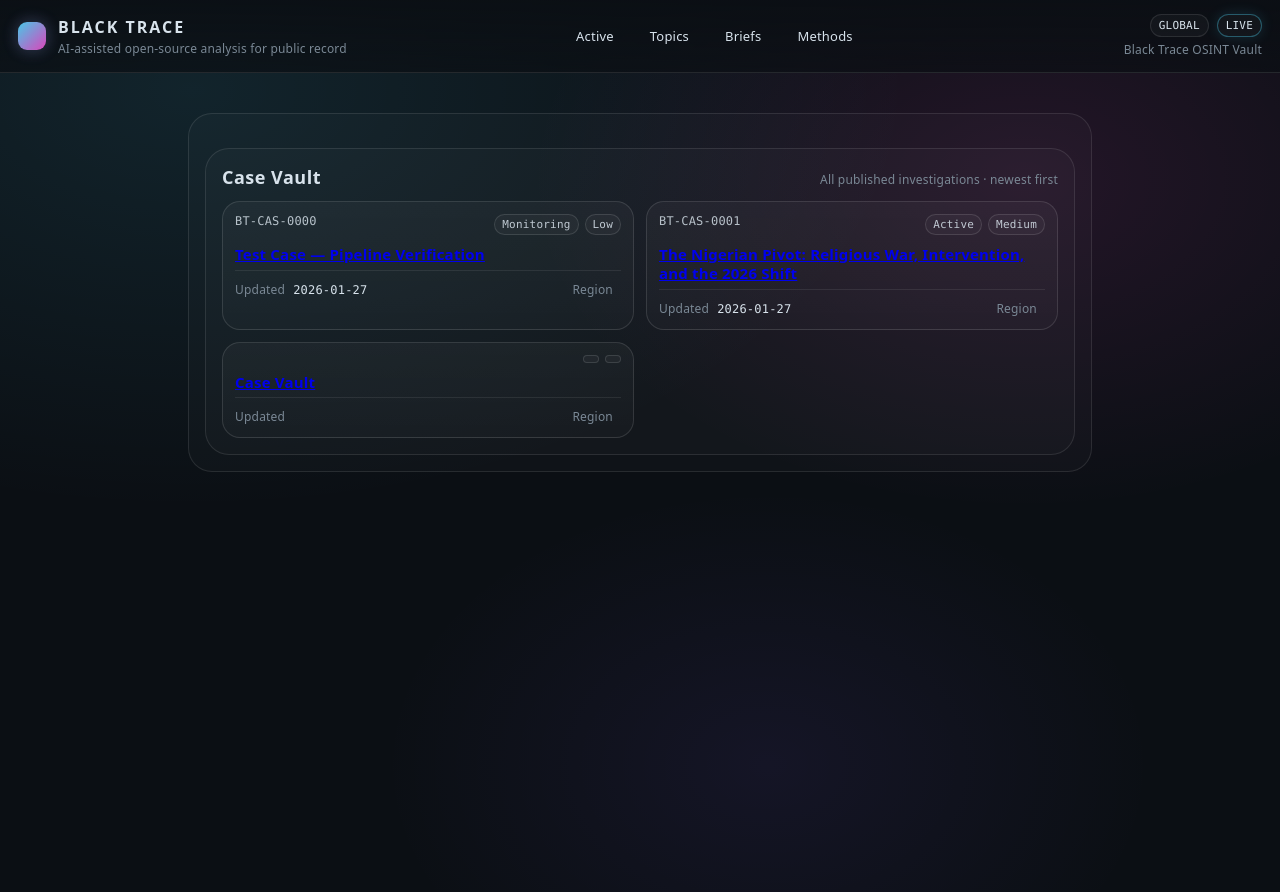
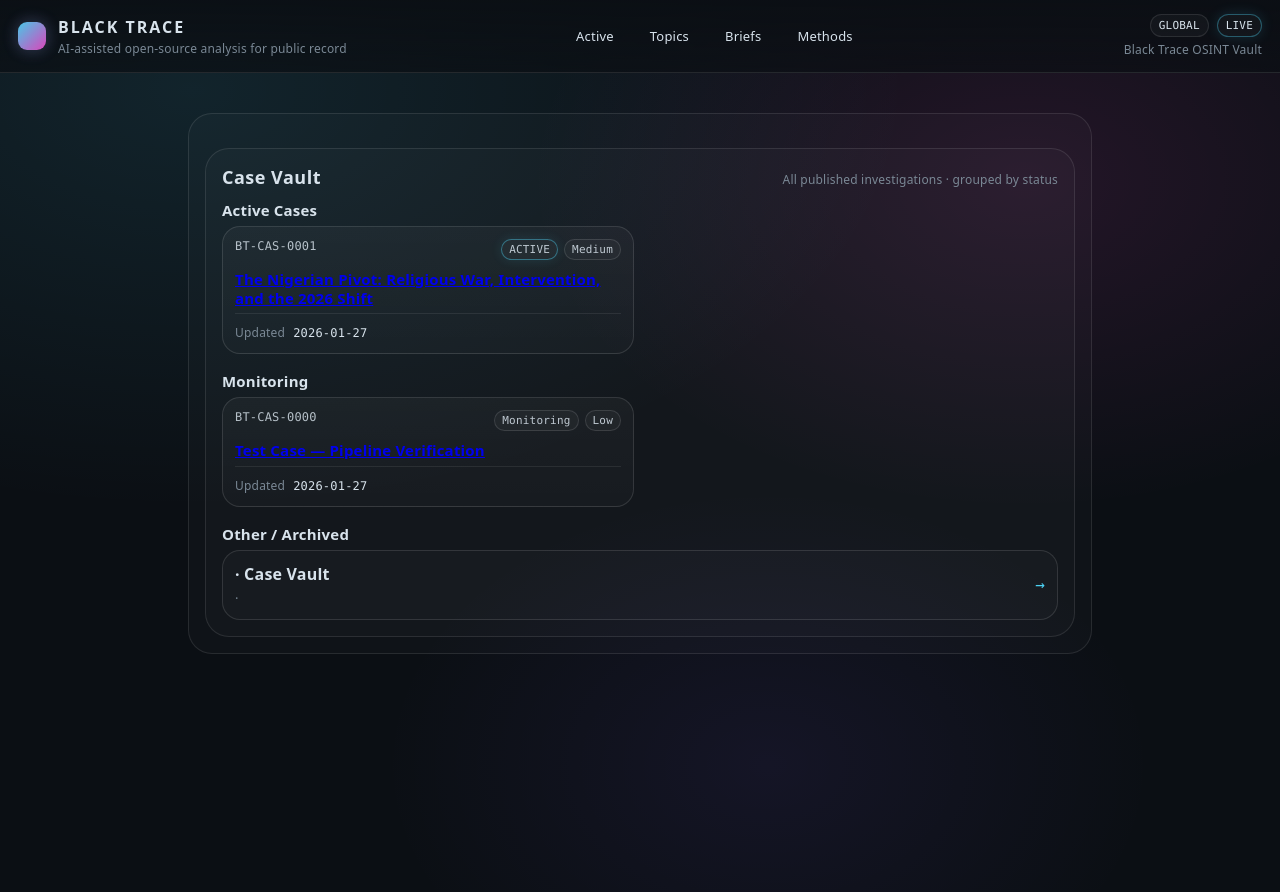
Before and after one commit to cryogenized-spec/black-trace-osint, a Jekyll site: the page built from _cases/index.html, in a window 1280 px wide. Shown: the top 892 px of the page. Built offline with Jekyll 4.4.1, drawn with Linux system fonts in a browser that asks for light colours.

Commit message:
New cases index upgrade

```diff
--- a/_cases/index.html
+++ b/_cases/index.html
@@ -6,34 +6,86 @@ title: Case Vault
 <section class="section">
   <div class="section__head">
     <h2 class="h2">Case Vault</h2>
-    <div class="section__meta">All published investigations · newest first</div>
+    <div class="section__meta">All published investigations · grouped by status</div>
   </div>
 
+  {% assign active = site.cases | where: "status", "Active" | sort: "updated" | reverse %}
+  {% assign monitoring = site.cases | where: "status", "Monitoring" | sort: "updated" | reverse %}
+  {% assign other = site.cases | where_exp: "c", "c.status != 'Active' and c.status != 'Monitoring'" | sort: "updated" | reverse %}
+
+  {% if active.size > 0 %}
+  <h3 class="h3">Active Cases</h3>
   <div class="cards">
-    {% assign sorted = site.cases | sort: "updated" | reverse %}
-    {% for case in sorted %}
+    {% for case in active %}
       <article class="card">
         <div class="card__top">
           <div class="code">{{ case.case_id }}</div>
           <div class="tags">
-          <span class="tag">{{ case.status }}</span>
+            <span class="tag tag--hi">ACTIVE</span>
             <span class="tag">{{ case.confidence }}</span>
           </div>
         </div>
         <h3 class="h3">
-        <a href="{{ case.url }}">{{ case.title }}</a>
+          <a href="{{ case.url | relative_url }}">{{ case.title }}</a>
         </h3>
         <div class="card__bottom">
           <div class="kv">
             <span class="k">Updated</span>
             <span class="v">{{ case.updated }}</span>
           </div>
+          {% if case.region %}
           <div class="kv">
             <span class="k">Region</span>
             <span class="v">{{ case.region }}</span>
+          </div>
+          {% endif %}
+        </div>
+      </article>
+    {% endfor %}
+  </div>
+  {% endif %}
+
+  {% if monitoring.size > 0 %}
+  <h3 class="h3" style="margin-top:18px;">Monitoring</h3>
+  <div class="cards">
+    {% for case in monitoring %}
+      <article class="card">
+        <div class="card__top">
+          <div class="code">{{ case.case_id }}</div>
+          <div class="tags">
+            <span class="tag">Monitoring</span>
+            <span class="tag">{{ case.confidence }}</span>
+          </div>
+        </div>
+        <h3 class="h3">
+          <a href="{{ case.url | relative_url }}">{{ case.title }}</a>
+        </h3>
+        <div class="card__bottom">
+          <div class="kv">
+            <span class="k">Updated</span>
+            <span class="v">{{ case.updated }}</span>
           </div>
         </div>
       </article>
     {% endfor %}
   </div>
+  {% endif %}
+
+  {% if other.size > 0 %}
+  <h3 class="h3" style="margin-top:18px;">Other / Archived</h3>
+  <div class="list">
+    {% for case in other %}
+      <a class="row" href="{{ case.url | relative_url }}">
+        <div class="row__left">
+          <div class="row__title">{{ case.case_id }} · {{ case.title }}</div>
+          <div class="row__sub">{{ case.status }} · {{ case.confidence }}</div>
+        </div>
+        <div class="row__right">
+          <span class="date">{{ case.updated }}</span>
+          <span class="chev">→</span>
+        </div>
+      </a>
+    {% endfor %}
+  </div>
+  {% endif %}
 </section>
```
Lines whose indentation alone changed are shown as unchanged.
